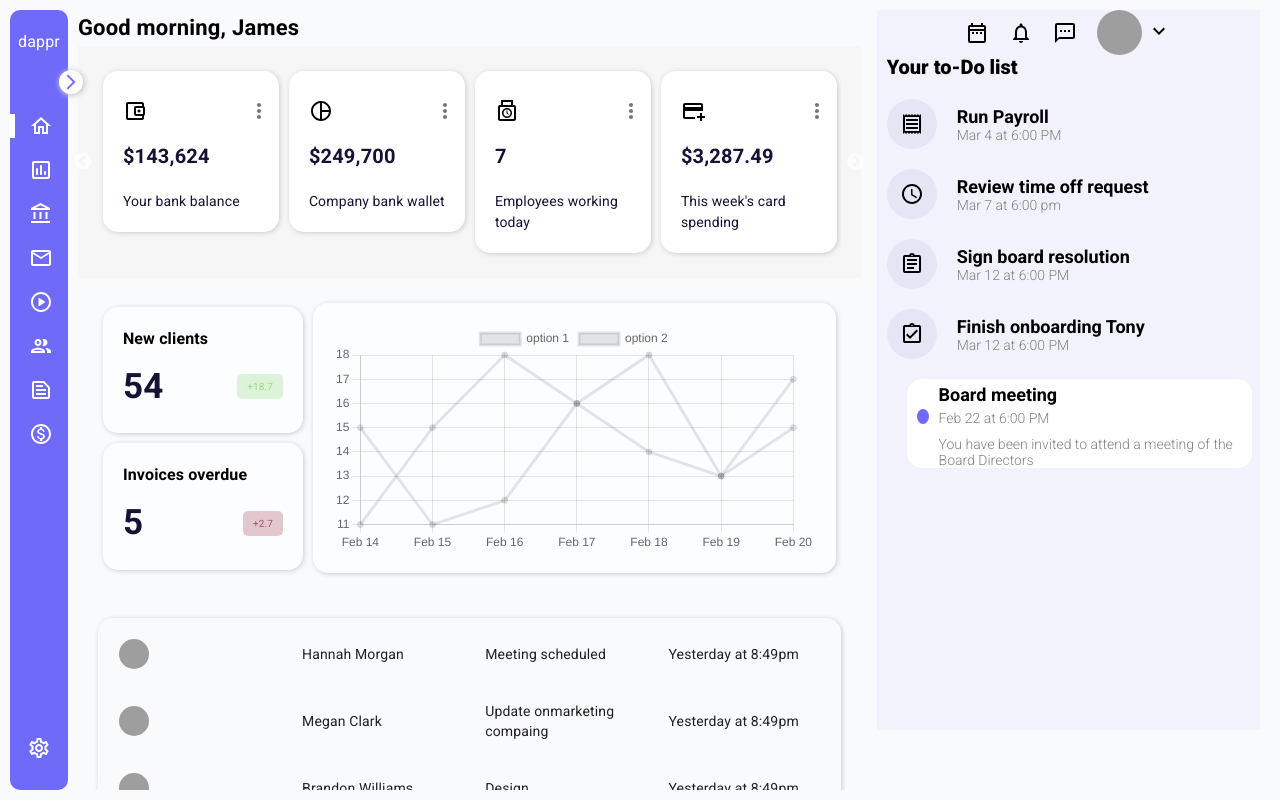
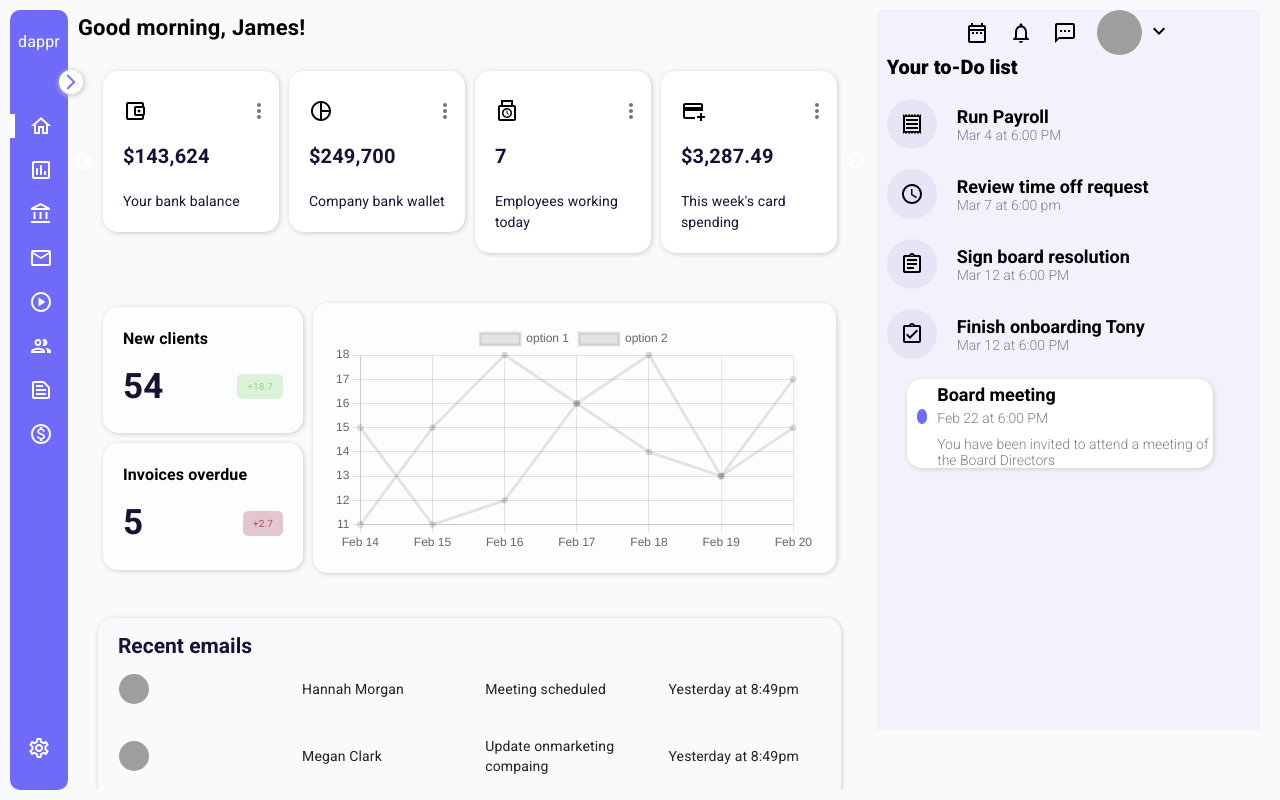
Before and after one commit to OnurKor/ryesoft, a React (Create React App) app: page / in a window 1280 px wide. Built offline with nearby package versions, Linux system fonts and the light colour scheme; grey boxes are pictures that could not be loaded.

Commit message:
last version3

```diff
--- a/src/Pages/Home/MainHome/HomeCharts.js
+++ b/src/Pages/Home/MainHome/HomeCharts.js
@@ -64,7 +64,7 @@ const HomeCharts = () => {
       <Box
         sx={{
           borderRadius: '15px',
-          backgroundColor: '#fff',
+          // backgroundColor: '#fff',
           boxShadow: '1px 1px 5px 0px #ccc',
           m: { xs: '5px' },
           p: { xs: '20px' },
--- a/src/Pages/Home/MainHome/HomeList.js
+++ b/src/Pages/Home/MainHome/HomeList.js
@@ -48,14 +48,11 @@ const HomeList = () => {
 
       <Table>
 
-        {/* <TableHead>
-          <TableRow>
-            <TableCell>Photo</TableCell>
-            <TableCell>Name</TableCell>
-            <TableCell>Events</TableCell>
-            <TableCell>Time</TableCell>
-          </TableRow>
-        </TableHead> */}
+        <TableHead style={{color:"#161235", fontWeight:"bold", fontSize:"18px"}}>
+          <h3 style={{marginLeft:"15px", marginTop:"10px"}}>
+          Recent emails
+          </h3>
+        </TableHead>
 
         <TableBody>
           {
--- a/src/Pages/Home/MainHome/HomeSlider.js
+++ b/src/Pages/Home/MainHome/HomeSlider.js
@@ -64,7 +64,7 @@ const HomeSlider = () => {
     <Box
       sx={{
         p: { xs: '20px' },
-        backgroundColor: '#f6f6f6'
+        backgroundColor: '#f9f9f9'
       }}
     >
       <Slider {...settings}>
--- a/src/Pages/Home/MainHome/MainHome.js
+++ b/src/Pages/Home/MainHome/MainHome.js
@@ -20,7 +20,7 @@ const MainHome = () => {
                     lineHeight:'36px',
                 }}
             >
-                Good morning, James
+                Good morning, James!
             </Typography>
 
             <HomeSlider />
--- a/src/Pages/Home/SideHome/SideHome.js
+++ b/src/Pages/Home/SideHome/SideHome.js
@@ -257,7 +257,7 @@ const SideHome = () => {
           </Box>
         </Box>
       </Box>
-      <Box sx={{display:"flex", gap:"10px", backgroundColor:"white", marginLeft: "30px", marginTop:"20px", width:"90%",borderRadius:"15px" }}>
+      <Box sx={{display:"flex", gap:"10px", backgroundColor:"white", marginLeft: "30px", marginTop:"20px", width:"80%",borderRadius:"15px", boxShadow: '1px 1px 5px 0px #ccc' }}>
         <Box
         sx={{
             width: "15px",
@@ -271,7 +271,7 @@ const SideHome = () => {
 
 
         </Box>
-        <div style={{}}>
+        <div>
         <p style={{fontSize:"18px",fontWeight:"700", marginTop:"5px"}} >Board meeting </p>
        <p style={{fontSize: "14px", fontWeight: "300", color: "gray", marginTop:"5px" }}> Feb 22 at 6:00 PM </p>
       <p style={{fontSize: "14px", fontWeight: "300", color: "gray", marginTop:"10px" }}>You have been invited to attend a
```
